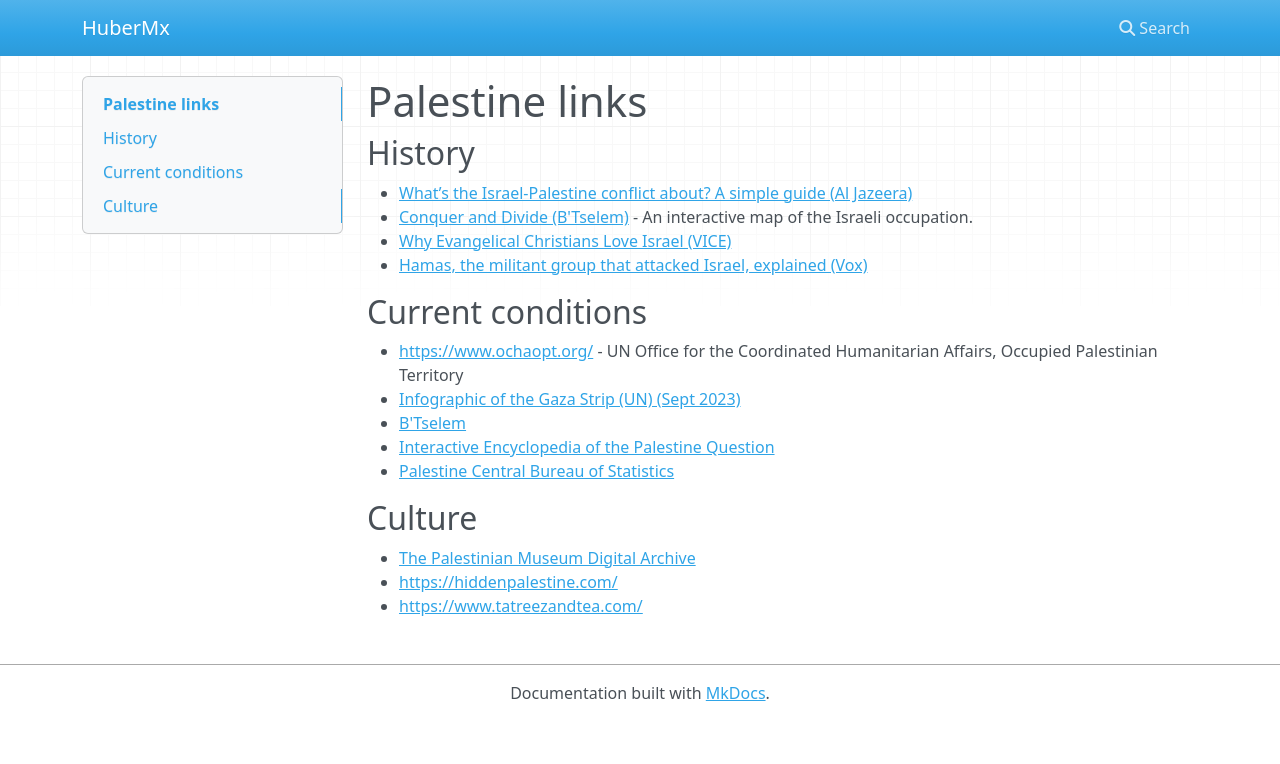
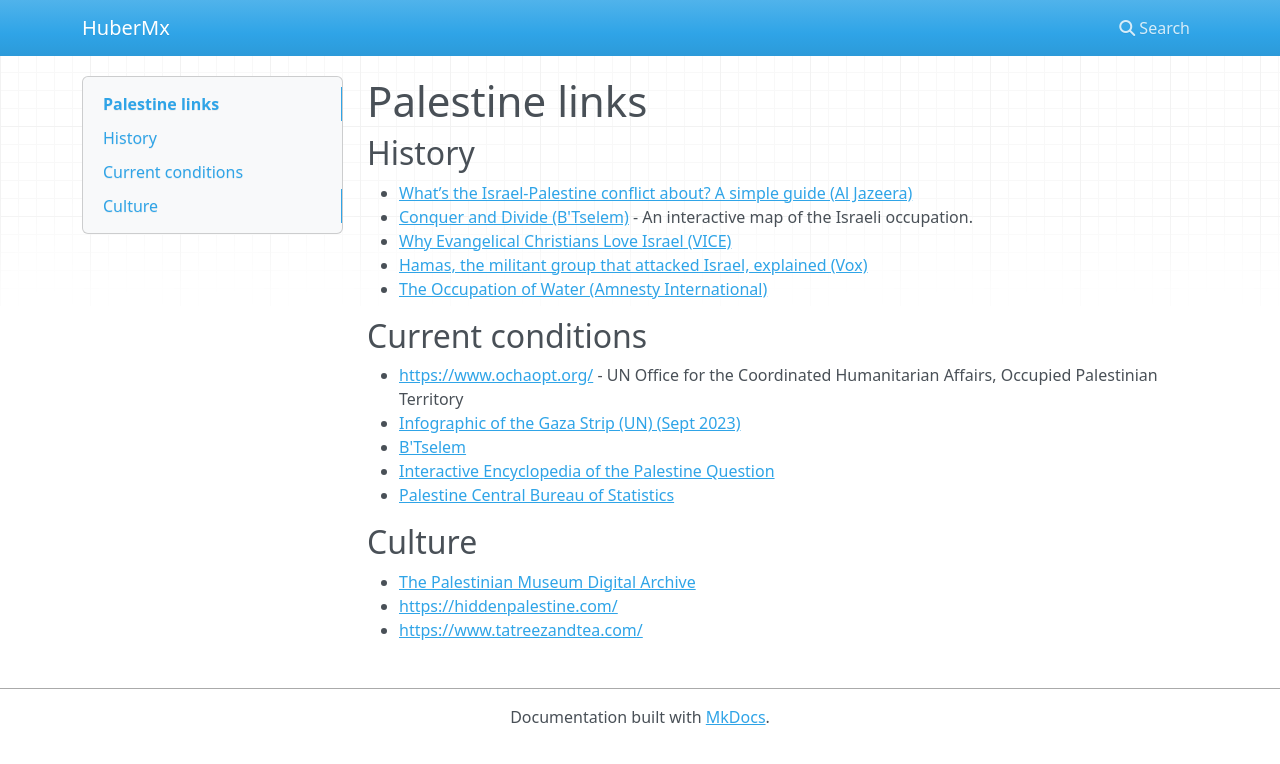
Before and after one commit to brandonaut/brandonaut.github.io, an MkDocs documentation site: the page built from docs/palestine.md, in a window 1280 px wide. Shown: the top 764 px of the page. Built offline with MkDocs 1.6.1, drawn with Linux system fonts in a browser that asks for light colours; nearby versions of some CDN libraries.

Commit message:
Add amnesty international

```diff
--- a/docs/palestine.md
+++ b/docs/palestine.md
@@ -6,6 +6,7 @@
 - [Conquer and Divide (B'Tselem)](https://conquer-and-divide.btselem.org/map-en.html) - An interactive map of the Israeli occupation.
 - [Why Evangelical Christians Love Israel (VICE)](https://www.youtube.com/watch?v=Fo77sTGpngQ)
 - [Hamas, the militant group that attacked Israel, explained (Vox)](https://www.vox.com/politics/2023/10/10/23911661/hamas-israel-war-gaza-palestine-explainer)
+- [The Occupation of Water (Amnesty International)](https://www.amnesty.org/en/latest/campaigns/2017/11/the-occupation-of-water/)
 
 ## Current conditions
 
```
